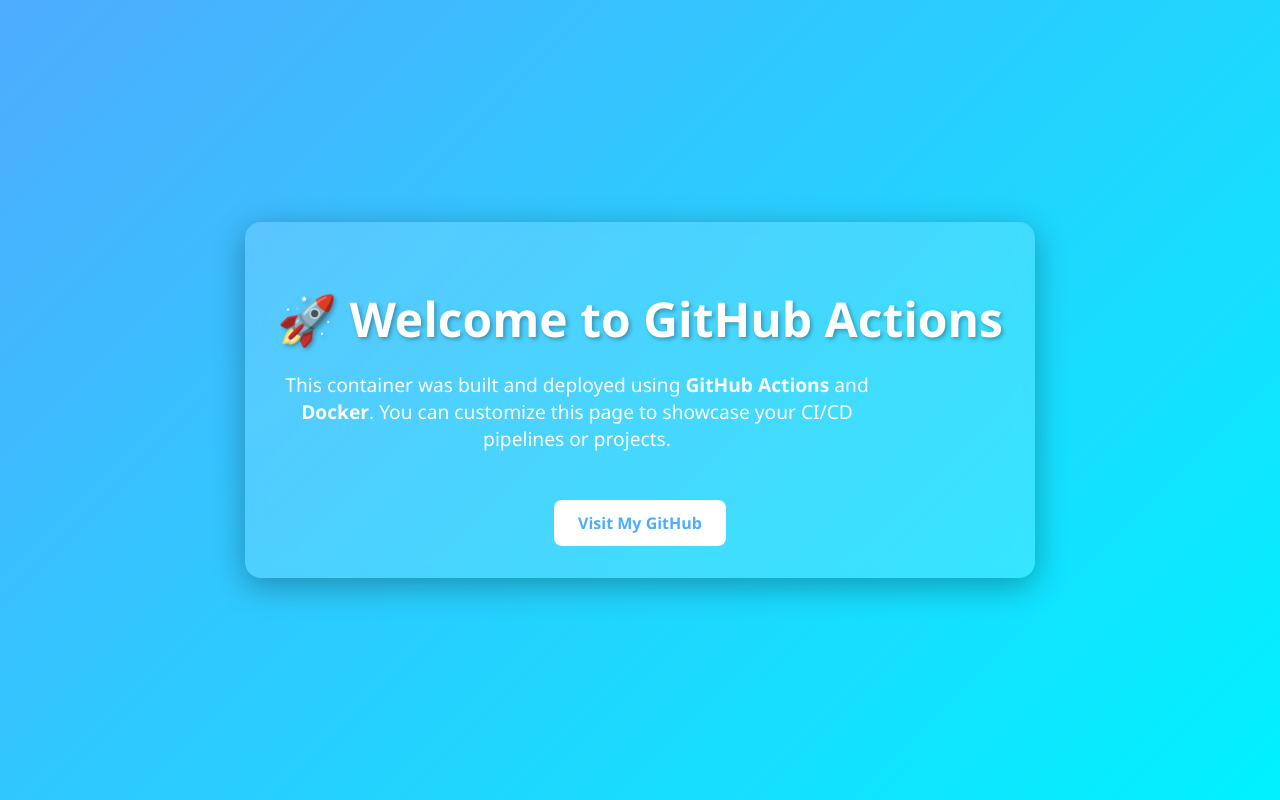
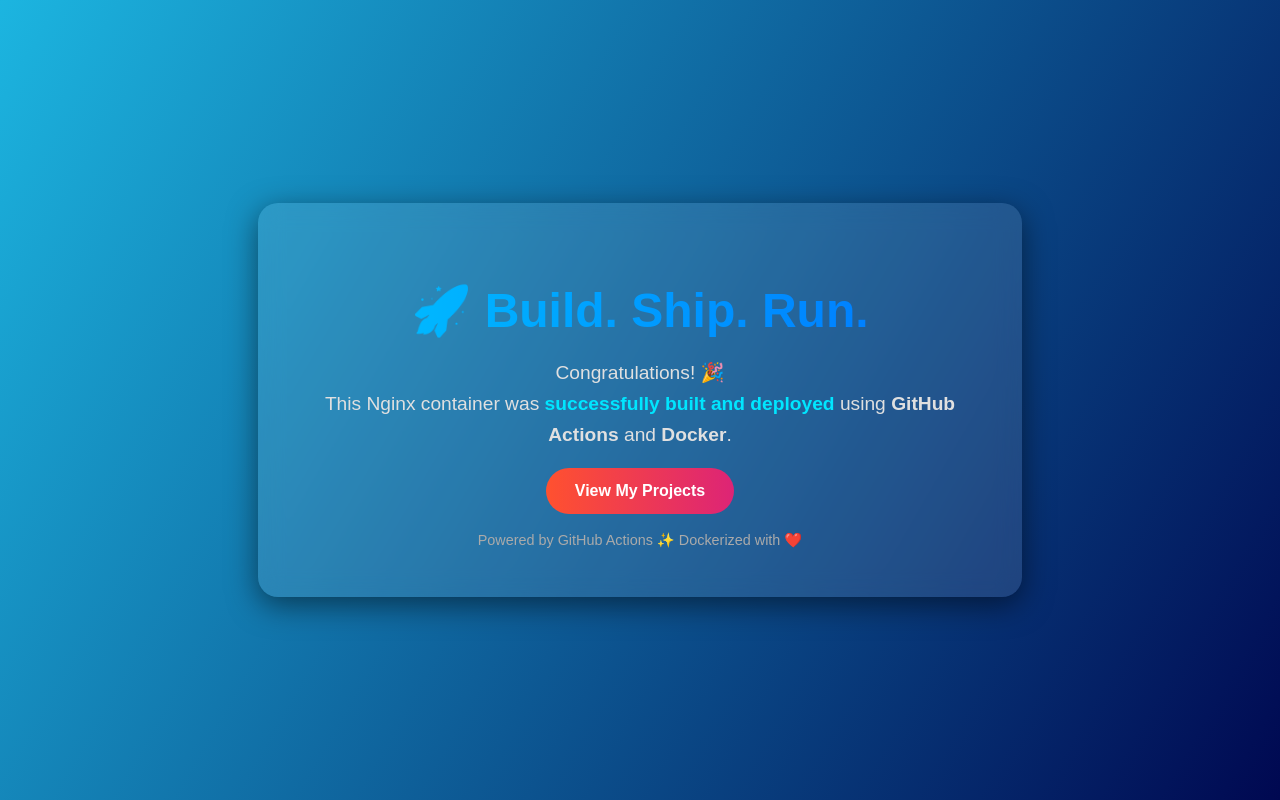
Before and after one commit to abhaypatil001/actions, a plain HTML site: page index.html in a window 1280 px wide. Drawn offline with Linux system fonts and the light colour scheme.

Commit message:
added new index.html

```diff
--- a/index.html
+++ b/index.html
@@ -3,12 +3,12 @@
 <head>
   <meta charset="UTF-8">
   <meta name="viewport" content="width=device-width, initial-scale=1.0">
-  <title>GitHub Actions Nginx</title>
+  <title>GitHub Actions + Docker 🚀</title>
   <style>
     body {
       margin: 0;
-      font-family: "Segoe UI", Tahoma, Geneva, Verdana, sans-serif;
-      background: linear-gradient(135deg, #4facfe, #00f2fe);
+      font-family: "Poppins", Arial, sans-serif;
+      background: linear-gradient(120deg, #1cb5e0, #000851);
       color: #fff;
       text-align: center;
       display: flex;
@@ -17,47 +17,68 @@
       align-items: center;
       height: 100vh;
     }
+    .container {
+      background: rgba(255, 255, 255, 0.1);
+      border-radius: 20px;
+      padding: 3rem 2rem;
+      max-width: 700px;
+      box-shadow: 0 8px 30px rgba(0,0,0,0.5);
+      backdrop-filter: blur(12px);
+      animation: fadeIn 1.2s ease-in-out;
+    }
     h1 {
       font-size: 3rem;
-      margin-bottom: 0.5rem;
-      text-shadow: 2px 2px 4px rgba(0,0,0,0.3);
+      margin-bottom: 1rem;
+      background: linear-gradient(90deg, #00c6ff, #0072ff);
+      -webkit-background-clip: text;
+      -webkit-text-fill-color: transparent;
     }
     p {
       font-size: 1.2rem;
+      line-height: 1.6;
       margin-bottom: 2rem;
-      max-width: 600px;
+      color: #e0e0e0;
     }
-    .card {
-      background: rgba(255, 255, 255, 0.15);
-      border-radius: 16px;
-      padding: 2rem;
-      backdrop-filter: blur(10px);
-      box-shadow: 0 8px 32px rgba(0,0,0,0.3);
+    .highlight {
+      font-weight: bold;
+      color: #00e6ff;
     }
-    .button {
-      display: inline-block;
-      padding: 0.75rem 1.5rem;
-      margin-top: 1rem;
+    .btn {
+      padding: 0.9rem 1.8rem;
+      border: none;
+      border-radius: 30px;
+      background: linear-gradient(90deg, #ff512f, #dd2476);
+      color: #fff;
       font-size: 1rem;
       font-weight: bold;
-      color: #4facfe;
-      background: #fff;
-      border-radius: 8px;
       text-decoration: none;
       transition: transform 0.2s, box-shadow 0.2s;
     }
-    .button:hover {
-      transform: translateY(-2px);
-      box-shadow: 0 4px 12px rgba(0,0,0,0.3);
+    .btn:hover {
+      transform: translateY(-3px);
+      box-shadow: 0 6px 18px rgba(0,0,0,0.4);
+    }
+    @keyframes fadeIn {
+      from { opacity: 0; transform: translateY(20px); }
+      to { opacity: 1; transform: translateY(0); }
+    }
+    footer {
+      margin-top: 2rem;
+      font-size: 0.9rem;
+      color: #aaa;
     }
   </style>
 </head>
 <body>
-  <div class="card">
-    <h1>🚀 Welcome to GitHub Actions </h1>
-    <p>This container was built and deployed using <strong>GitHub Actions</strong> and <strong>Docker</strong>.
-       You can customize this page to showcase your CI/CD pipelines or projects.</p>
-    <a href="https://github.com/abhaypatil001" target="_blank" class="button">Visit My GitHub</a>
+  <div class="container">
+    <h1>🚀 Build. Ship. Run.</h1>
+    <p>
+      Congratulations! 🎉 <br>
+      This Nginx container was <span class="highlight">successfully built and deployed</span>
+      using <strong>GitHub Actions</strong> and <strong>Docker</strong>.
+    </p>
+    <a href="https://github.com/abhaypatil001" target="_blank" class="btn">View My Projects</a>
+    <footer>Powered by GitHub Actions ✨ Dockerized with ❤️</footer>
   </div>
 </body>
 </html>
```
